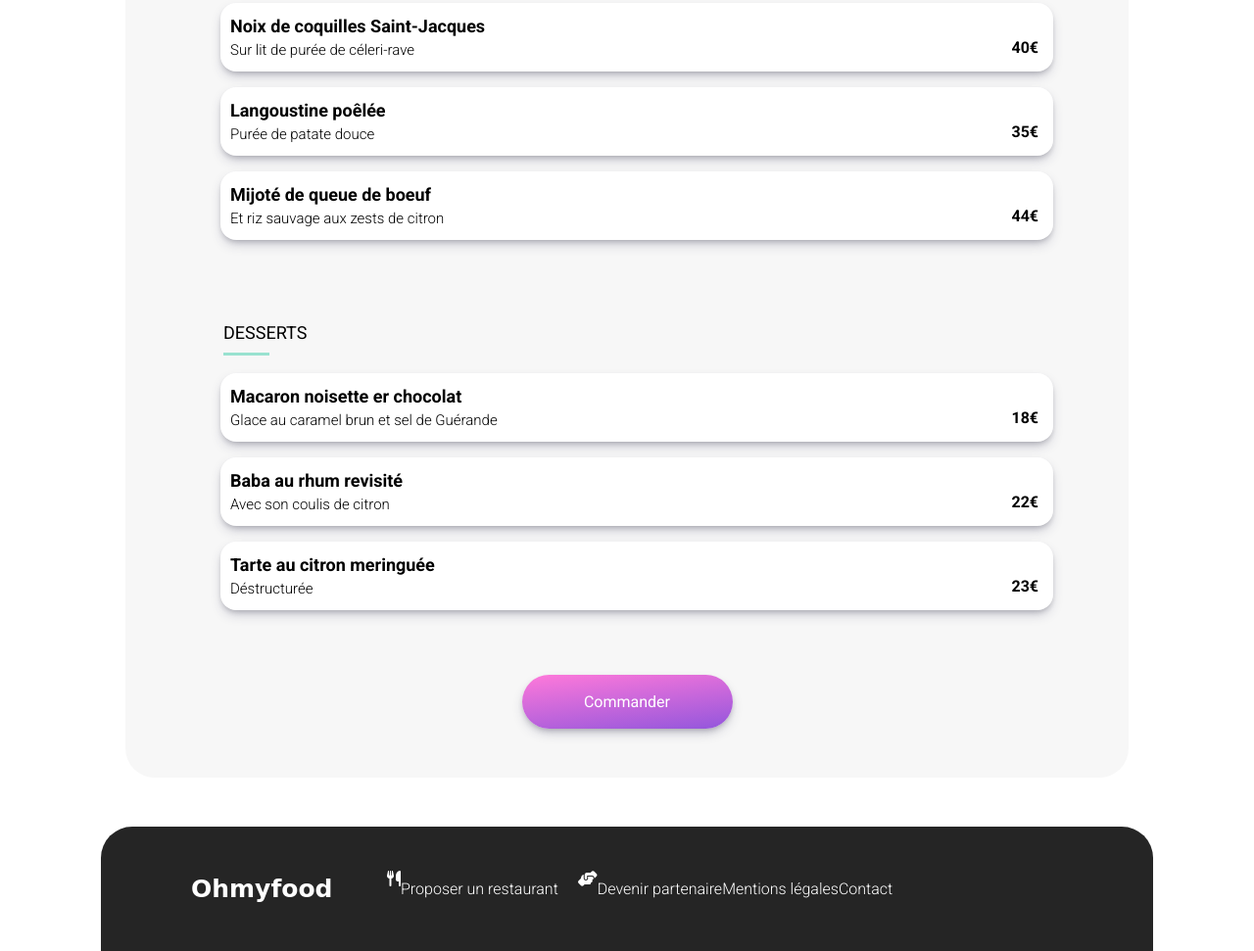
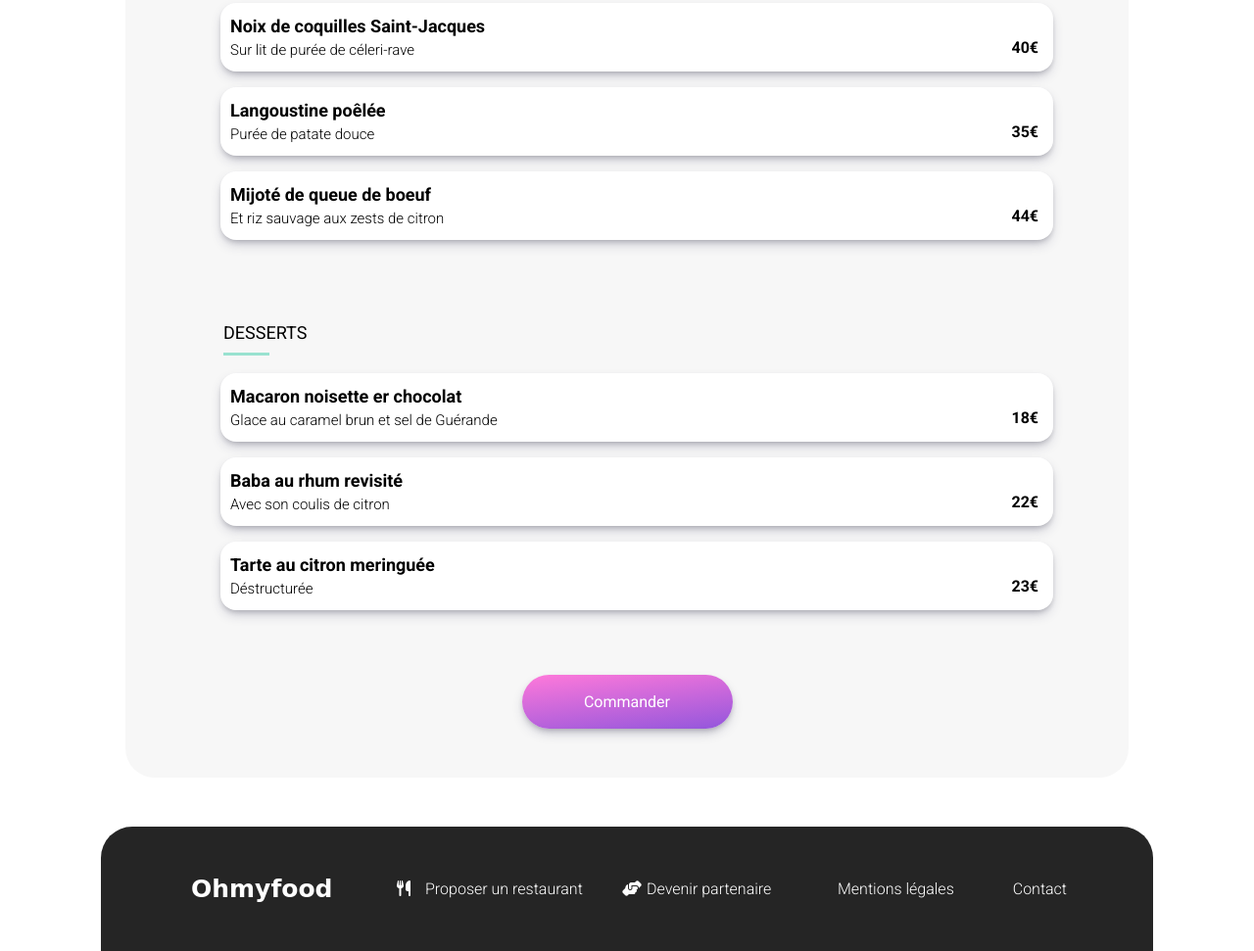
Before and after one commit to Mehdony/AmmourMehdi_3_28072021, a plain HTML site: page la-note-enchantée.html in a window 1280 px wide. Shown: the part 1053-2024 px from the top of the page at 98% size. Drawn offline with Linux system fonts and the light colour scheme; a web font is replaced by a local one.

Commit message:
finitions footer format desktop

```diff
--- a/la-note-enchantée.html
+++ b/la-note-enchantée.html
@@ -213,22 +213,26 @@
       <div class="footer-group">
         <h1 class="footer-logo">Ohmyfood</h1>
         <a class="footer-link" href="#">
-          <div class="link">
+          <div class="link1">
             <i class="fas fa-utensils icon-footer"></i>
             <p id="cutlery">Proposer un restaurant</p>
           </div>
         </a>
         <a class="footer-link" href="#">
-          <div class="link">
+          <div class="link1">
             <i class="fas fa-hands-helping icon-footer"></i>
             <p>Devenir partenaire</p>
           </div>
         </a>
         <a class="footer-link" href="#">
-          <p>Mentions légales</p>
+          <div class="link">
+            <p class="mentions">Mentions légales</p>
+          </div>
         </a>
         <a class="footer-link" href="#">
-          <p>Contact</p>
+          <div class="link">
+            <p>Contact</p>
+          </div>
         </a>
       </div>
     </footer>
```
Also changed, not shown: la-palette-du-gout.html (+8 -4 lines).
